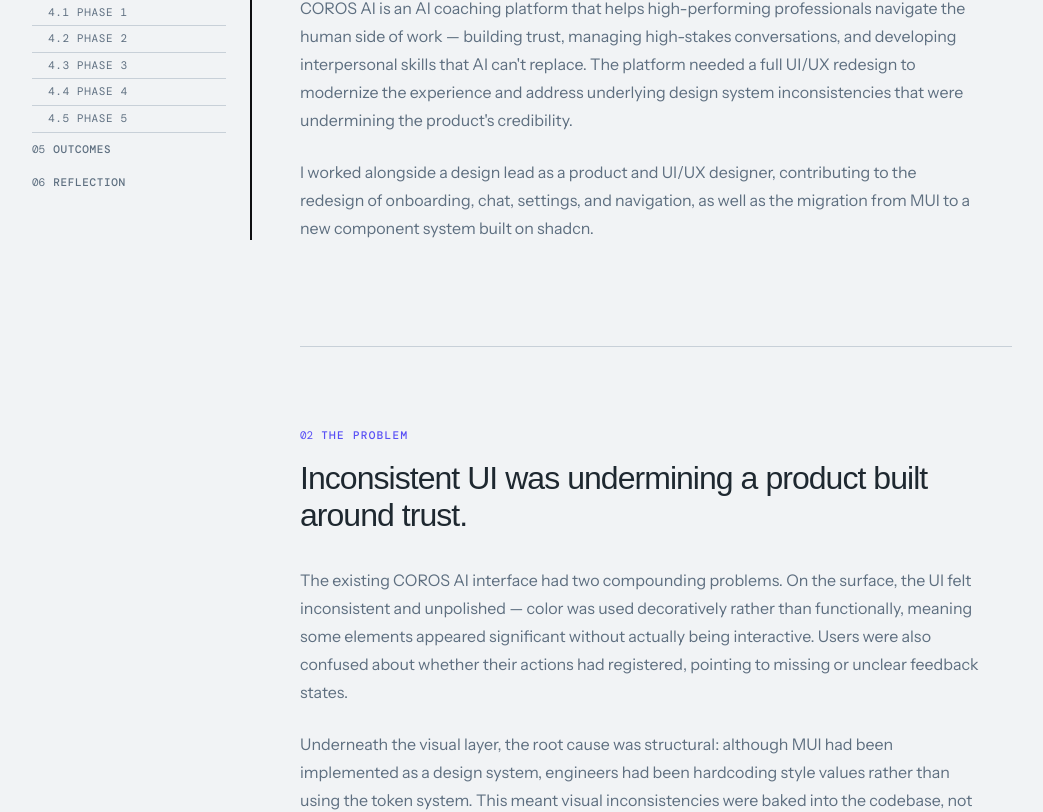
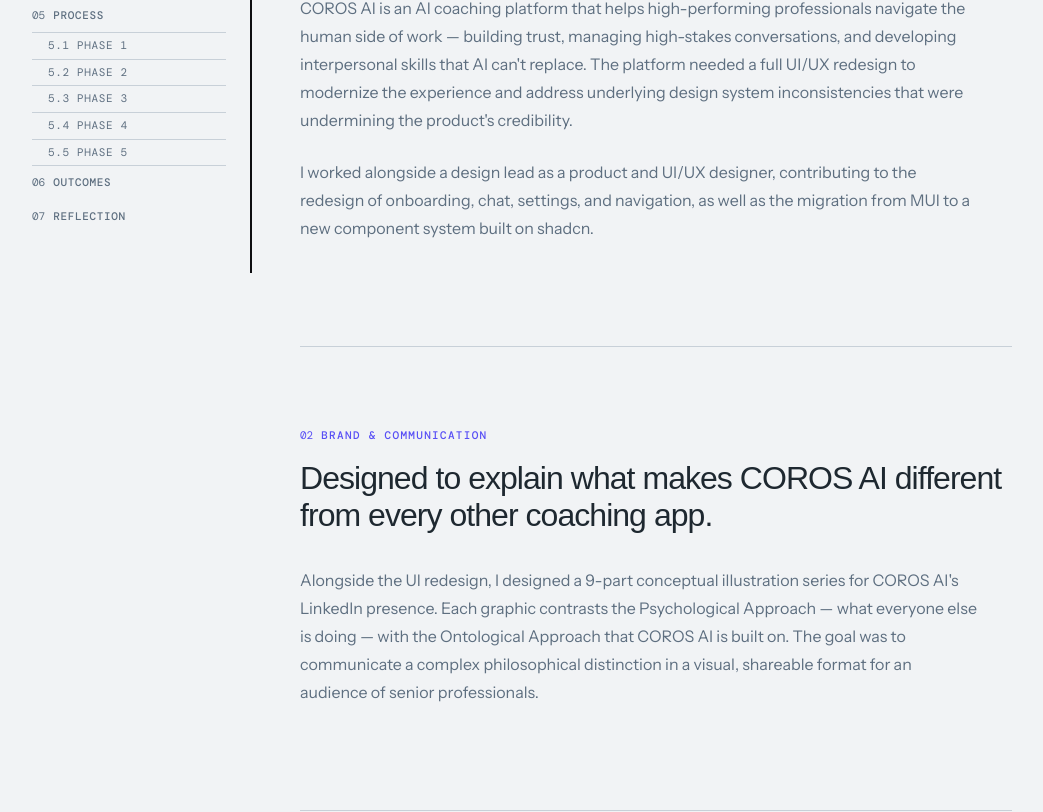
Before and after one commit to the-esoteric-girl/my-portfolio, a React (Vite) app: page /case-studies/coros-ai in a window 1280 px wide. Shown: the part 895-1707 px from the top of the page, without its empty margins (40-1083 px from the left). Built offline with nearby package versions, Linux system fonts and the light colour scheme.

Commit message:
add new section: brand & communication

```diff
--- a/src/pages/CorosAI.jsx
+++ b/src/pages/CorosAI.jsx
@@ -7,22 +7,23 @@
 
 const TOC_ITEMS = [
   { id: "overview", num: "01", label: "Overview" },
-  { id: "problem", num: "02", label: "The Problem" },
-  { id: "discovery", num: "03", label: "Discovery" },
+  { id: "brand-communication", num: "02", label: "Brand & Communication" },
+  { id: "problem", num: "03", label: "The Problem" },
+  { id: "discovery", num: "04", label: "Discovery" },
   {
     id: "process",
-    num: "04",
+    num: "05",
     label: "Process",
     subs: [
-      { id: "phase-1", num: "4.1", label: "Phase 1" },
-      { id: "phase-2", num: "4.2", label: "Phase 2" },
-      { id: "phase-3", num: "4.3", label: "Phase 3" },
-      { id: "phase-4", num: "4.4", label: "Phase 4" },
-      { id: "phase-5", num: "4.5", label: "Phase 5" },
+      { id: "phase-1", num: "5.1", label: "Phase 1" },
+      { id: "phase-2", num: "5.2", label: "Phase 2" },
+      { id: "phase-3", num: "5.3", label: "Phase 3" },
+      { id: "phase-4", num: "5.4", label: "Phase 4" },
+      { id: "phase-5", num: "5.5", label: "Phase 5" },
     ],
   },
-  { id: "outcomes", num: "05", label: "Outcomes" },
-  { id: "reflection", num: "06", label: "Reflection" },
+  { id: "outcomes", num: "06", label: "Outcomes" },
+  { id: "reflection", num: "07", label: "Reflection" },
 ];
 
 const SUB_PARENT = {
@@ -35,6 +36,7 @@
 
 const ALL_OBSERVE_IDS = [
   "overview",
+  "brand-communication",
   "problem",
   "discovery",
   "phase-1",
@@ -267,14 +269,32 @@
             </p>
           </section>
 
-          {/* 02 — The Problem */}
+          {/* 02 — Brand & Communication */}
+          <section
+            id="brand-communication"
+            className="cs-section"
+            aria-labelledby="title-brand-communication"
+          >
+            <div className="cs-section-label">
+              <span className="cs-section-num">02</span>
+              <span>Brand &amp; Communication</span>
+            </div>
+            <h2 id="title-brand-communication" className="cs-section-title">
+              Designed to explain what makes COROS AI different from every other coaching app.
+            </h2>
+            <p>
+              Alongside the UI redesign, I designed a 9-part conceptual illustration series for COROS AI's LinkedIn presence. Each graphic contrasts the Psychological Approach — what everyone else is doing — with the Ontological Approach that COROS AI is built on. The goal was to communicate a complex philosophical distinction in a visual, shareable format for an audience of senior professionals.
+            </p>
+          </section>
+
+          {/* 03 — The Problem */}
           <section
             id="problem"
             className="cs-section"
             aria-labelledby="title-problem"
           >
             <div className="cs-section-label">
-              <span className="cs-section-num">02</span>
+              <span className="cs-section-num">03</span>
               <span>The Problem</span>
             </div>
             <h2 id="title-problem" className="cs-section-title">
@@ -390,14 +410,14 @@
             </div>
           </section>
 
-          {/* 03 — Discovery */}
+          {/* 04 — Discovery */}
           <section
             id="discovery"
             className="cs-section"
             aria-labelledby="title-discovery"
           >
             <div className="cs-section-label">
-              <span className="cs-section-num">03</span>
+              <span className="cs-section-num">04</span>
               <span>Discovery</span>
             </div>
             <h2 id="title-discovery" className="cs-section-title">
@@ -424,14 +444,14 @@
             </p>
           </section>
 
-          {/* 04 — Process */}
+          {/* 05 — Process */}
           <section
             id="process"
             className="cs-section"
             aria-labelledby="title-process"
           >
             <div className="cs-section-label">
-              <span className="cs-section-num">04</span>
+              <span className="cs-section-num">05</span>
               <span>Process</span>
             </div>
             <h2 id="title-process" className="cs-section-title">
@@ -443,9 +463,9 @@
               evolving priorities.
             </p>
 
-            {/* 4.1 — Immediate Improvements */}
+            {/* 5.1 — Immediate Improvements */}
             <div id="phase-1">
-              <h3>4.1 Immediate Improvements</h3>
+              <h3>5.1 Immediate Improvements</h3>
               <p>
                 We began by making targeted improvements to the existing design
                 — tightening spacing, addressing the most glaring
@@ -455,9 +475,9 @@
               </p>
             </div>
 
-            {/* 4.2 — Brand Exploration */}
+            {/* 5.2 — Brand Exploration */}
             <div id="phase-2">
-              <h3>4.2 Brand Exploration</h3>
+              <h3>5.2 Brand Exploration</h3>
               <p>
                 As it became clear that the product needed more than surface
                 fixes, I prototyped and ideated on a fuller brand redesign
@@ -542,9 +562,9 @@
               </p>
             </div>
 
-            {/* 4.3 — Design System Migration */}
+            {/* 5.3 — Design System Migration */}
             <div id="phase-3">
-              <h3>4.3 Design System Migration</h3>
+              <h3>5.3 Design System Migration</h3>
               <h4 className="cs-paragraph-heading">Why shadcn over MUI</h4>
               <p>
                 The decision came down to two factors. First, the version of MUI
@@ -558,9 +578,9 @@
               </p>
             </div>
 
-            {/* 4.4 — Redesign */}
+            {/* 5.4 — Redesign */}
             <div id="phase-4">
-              <h3>4.4 Redesign</h3>
+              <h3>5.4 Redesign</h3>
               <p>
                 Working in Figma, I went directly to hi-fi design rather than
                 wireframing — grounded in the constraints and patterns already
@@ -626,9 +646,9 @@
               </p>
             </div>
 
-            {/* 4.5 — Engineering Handoff */}
+            {/* 5.5 — Engineering Handoff */}
             <div id="phase-5">
-              <h3>4.5 Engineering Handoff</h3>
+              <h3>5.5 Engineering Handoff</h3>
               <p>
                 Handoff was collaborative and ongoing — a mix of meetings and
                 back-and-forth with the engineering team. A key part of my role
@@ -640,14 +660,14 @@
             </div>
           </section>
 
-          {/* 05 — Outcomes */}
+          {/* 06 — Outcomes */}
           <section
             id="outcomes"
             className="cs-section"
             aria-labelledby="title-outcomes"
           >
             <div className="cs-section-label">
-              <span className="cs-section-num">05</span>
+              <span className="cs-section-num">06</span>
               <span>Outcomes</span>
             </div>
             <h2 id="title-outcomes" className="cs-section-title">
@@ -663,14 +683,14 @@
             </p>
           </section>
 
-          {/* 06 — Reflection */}
+          {/* 07 — Reflection */}
           <section
             id="reflection"
             className="cs-section"
             aria-labelledby="title-reflection"
           >
             <div className="cs-section-label">
-              <span className="cs-section-num">06</span>
+              <span className="cs-section-num">07</span>
               <span>Reflection</span>
             </div>
             <h2 id="title-reflection" className="cs-section-title">
```
